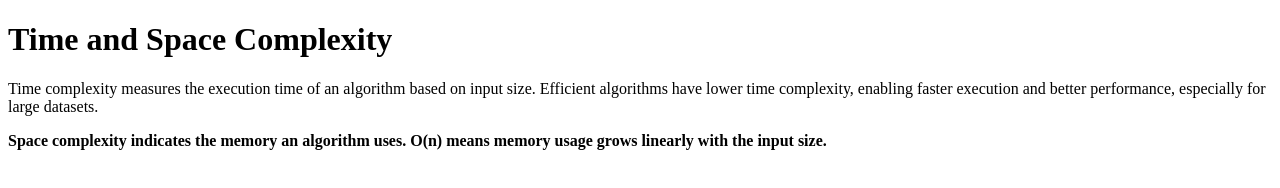
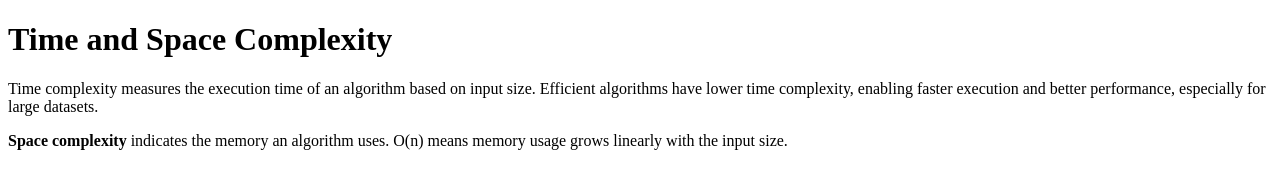
Before and after one commit to acciojob/time-and-space-complexity-Manish636700, a website: page main.html in a window 1280 px wide. Drawn offline with Linux system fonts and the light colour scheme.

Commit message:
created a submission

```diff
--- a/main.html
+++ b/main.html
@@ -1,20 +1,15 @@
 <!DOCTYPE html>
 
 <html>
-
 <head>
 	<link rel="stylesheet" href="styles.css">
 </head>
-
 <body>
 	<!-- the entire body must be written by student -->
-
 	<h1>Time and Space Complexity</h1>
 	<p>Time complexity measures the execution time of an algorithm based on input size. Efficient algorithms have lower time complexity, enabling faster execution and better performance, especially for large datasets.</p>
-	<p><b>Space complexity indicates the memory an algorithm uses. O(n) means memory usage grows linearly with the input size.</b></p>
+	<p><b>Space complexity</b> indicates the memory an algorithm uses. O(n) means memory usage grows linearly with the input size.</p>
     <script type="text/javascript" src="./script.js">
 </script>
-
 </body>
-
 </html>
```
